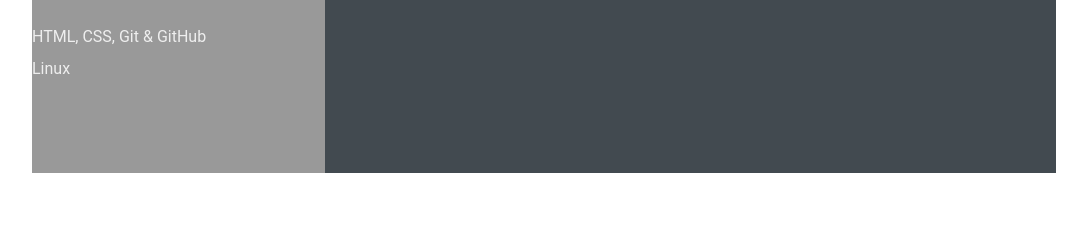
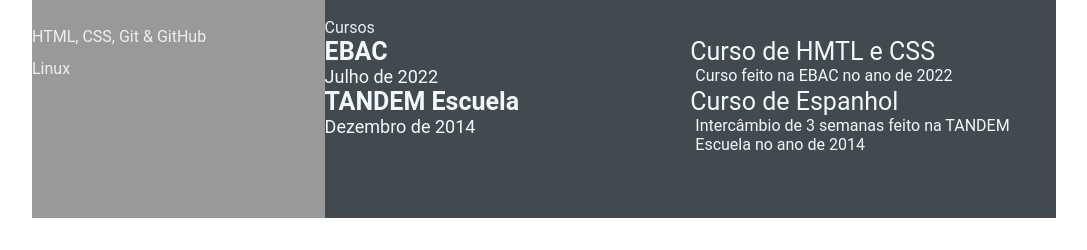
Before and after one commit to franciellecardoso/franciellecardoso.github.io, a plain HTML site: page index.html in a window 1280 px wide. Shown: the part 659-909 px from the top of the page, without its empty margins (96-1183 px from the left). Before the commit the page ends 864 px from the top, so only its background shows below. Drawn offline with Linux system fonts and the light colour scheme.

Commit message:
feature: add awards (#6)
Co-authored-by: Francielle Cardoso <franci-cardoso@hotmail.com>

```diff
--- a/index.html
+++ b/index.html
@@ -102,7 +102,31 @@
                     </div>
                 </div>
             </section>
-        </section>
+            <section class="awards gap">
+                <div class="right-title">Cursos</div>
+                <div class="awards-contents">
+                    <div class="awards-left">
+                        <p class="awards-company-name">EBAC</p>
+                        <p class="awards-time-period">Julho de 2022</p>
+                    </div>
+                    <div class="awards-right">
+                        <p class="awards-name">Curso de HMTL e CSS</p>
+                        <p class="awards-desc">
+                            Curso feito na EBAC no ano de 2022
+                        </p>
+                    </div>
+                    <div class="awards-left">
+                        <p class="awards-company-name">TANDEM Escuela</p>
+                        <p class="awards-time-period">Dezembro de 2014</p>
+                    </div>
+                    <div class="awards-right">
+                        <p class="awards-name">Curso de Espanhol</p>
+                        <p class="awards-desc">
+                            Intercâmbio de 3 semanas feito na TANDEM Escuela no ano de 2014
+                        </p>
+                    </div>
+                </div>
+            </section>
     </main>
 </body>
 
```
